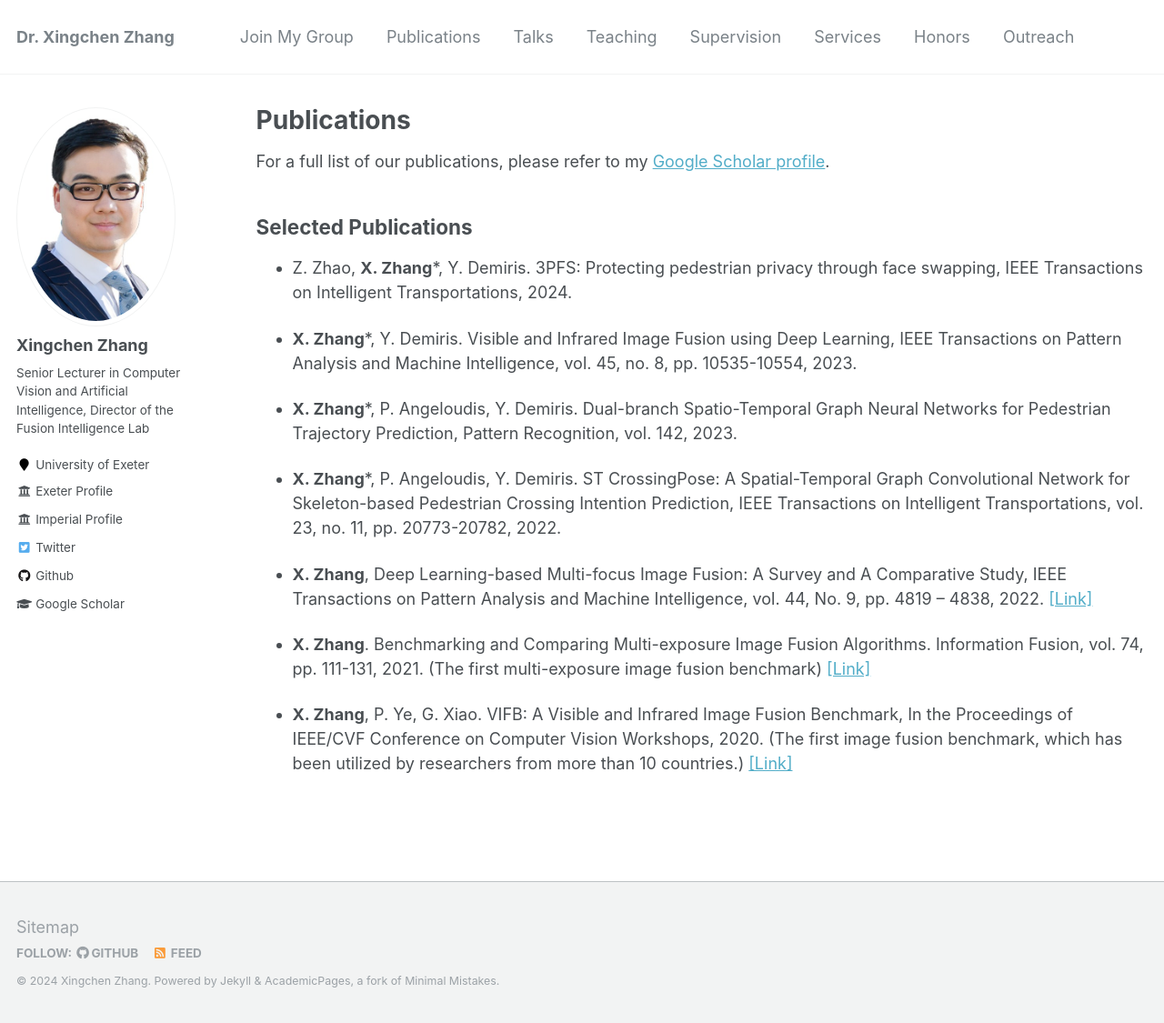
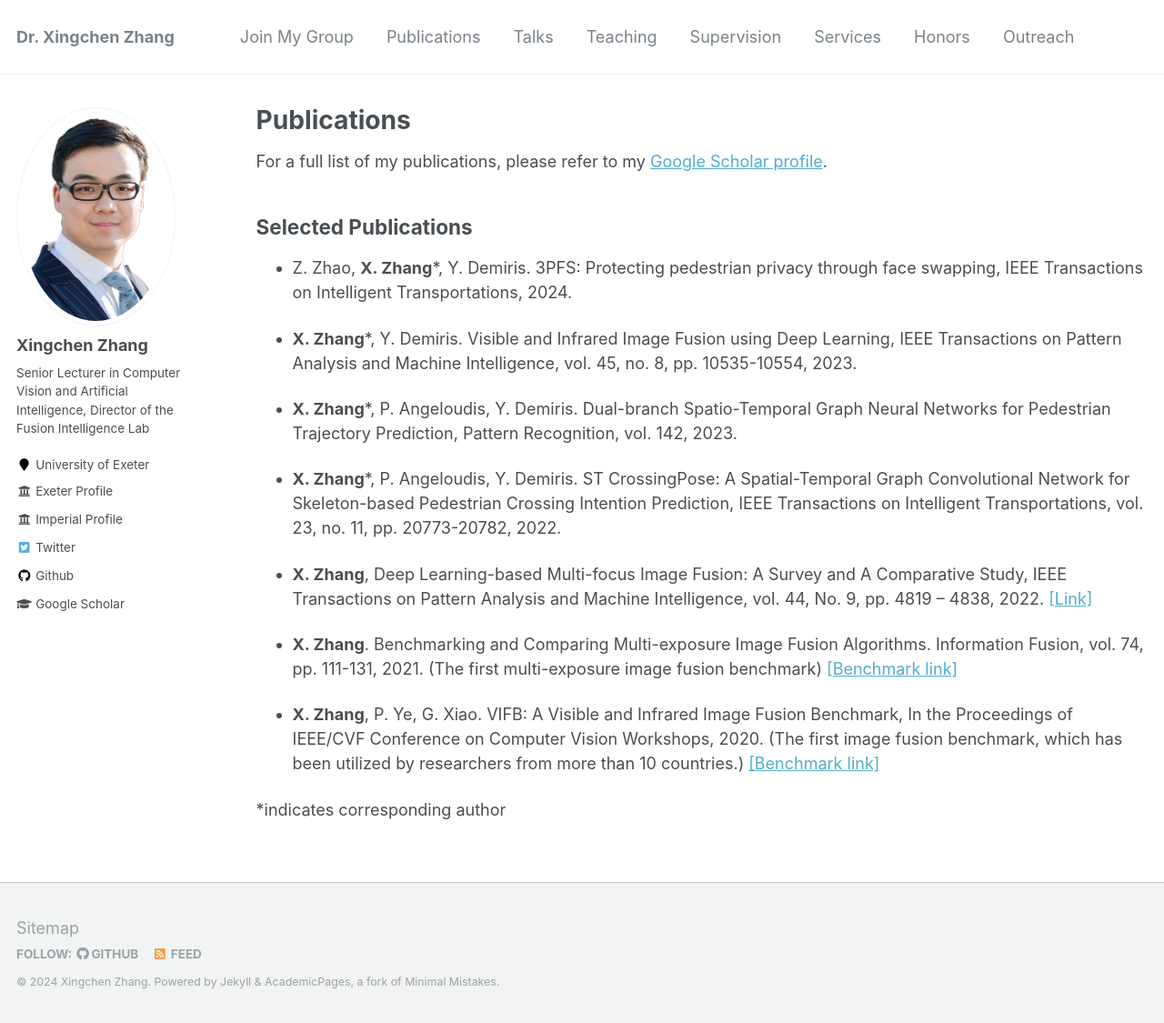
Before and after one commit to xingchenzhang/xingchenzhang.github.io, a Jekyll site: the page built from _pages/publications.md, in a window 1280 px wide and 1125 px high. Shown: the whole window at 91% size. Built offline with Jekyll 4.4.1, drawn with Linux system fonts in a browser that asks for light colours.

Commit message:
update publication page

```diff
--- a/_pages/publications.md
+++ b/_pages/publications.md
@@ -6,7 +6,7 @@ author_profile: true
 ---
 {% include base_path %}
 
-For a full list of our publications, please refer to my [Google Scholar profile](https://scholar.google.com/citations?user=w-7b36cAAAAJ&hl=en).
+For a full list of my publications, please refer to my [Google Scholar profile](https://scholar.google.com/citations?user=w-7b36cAAAAJ&hl=en).
 
 Selected Publications
 ---------------------
@@ -21,6 +21,8 @@ Selected Publications
 
 - **X. Zhang**, Deep Learning-based Multi-focus Image Fusion: A Survey and A Comparative Study, IEEE Transactions on Pattern Analysis and Machine Intelligence, vol. 44, No. 9, pp. 4819 – 4838, 2022. [[Link]](https://github.com/xingchenzhang/MFIFB)
 
-- **X. Zhang**. Benchmarking and Comparing Multi-exposure Image Fusion Algorithms. Information Fusion, vol. 74, pp. 111-131, 2021. (The first multi-exposure image fusion benchmark) [[Link]](https://github.com/xingchenzhang/MEFB)
+- **X. Zhang**. Benchmarking and Comparing Multi-exposure Image Fusion Algorithms. Information Fusion, vol. 74, pp. 111-131, 2021. (The first multi-exposure image fusion benchmark) [[Benchmark link]](https://github.com/xingchenzhang/MEFB)
 
-- **X. Zhang**, P. Ye, G. Xiao. VIFB: A Visible and Infrared Image Fusion Benchmark, In the Proceedings of IEEE/CVF Conference on Computer Vision Workshops, 2020. (The first image fusion benchmark, which has been utilized by researchers from more than 10 countries.) [[Link]](https://github.com/xingchenzhang/VIFB)
+- **X. Zhang**, P. Ye, G. Xiao. VIFB: A Visible and Infrared Image Fusion Benchmark, In the Proceedings of IEEE/CVF Conference on Computer Vision Workshops, 2020. (The first image fusion benchmark, which has been utilized by researchers from more than 10 countries.) [[Benchmark link]](https://github.com/xingchenzhang/VIFB)
+
+*indicates corresponding author
```
